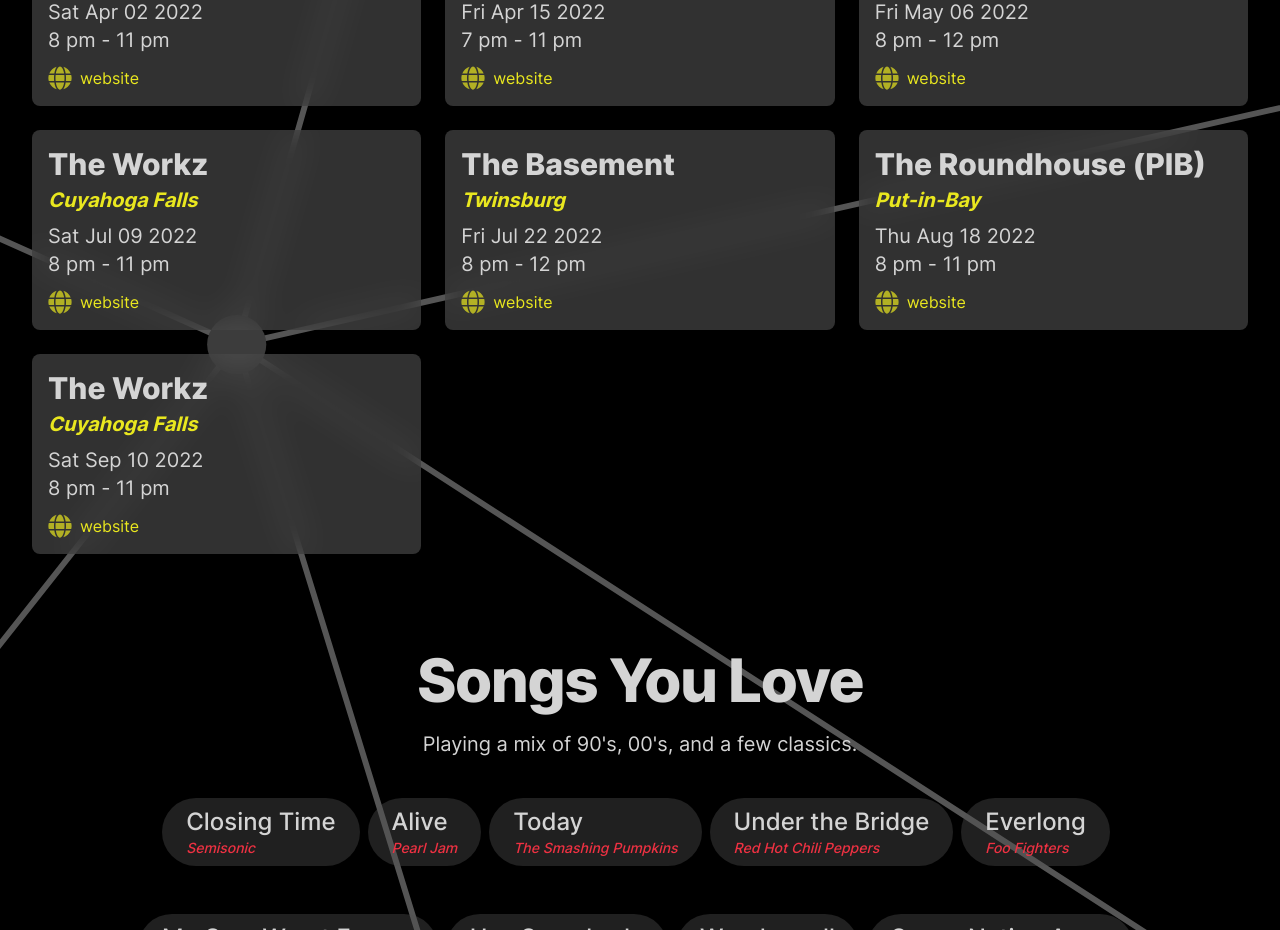
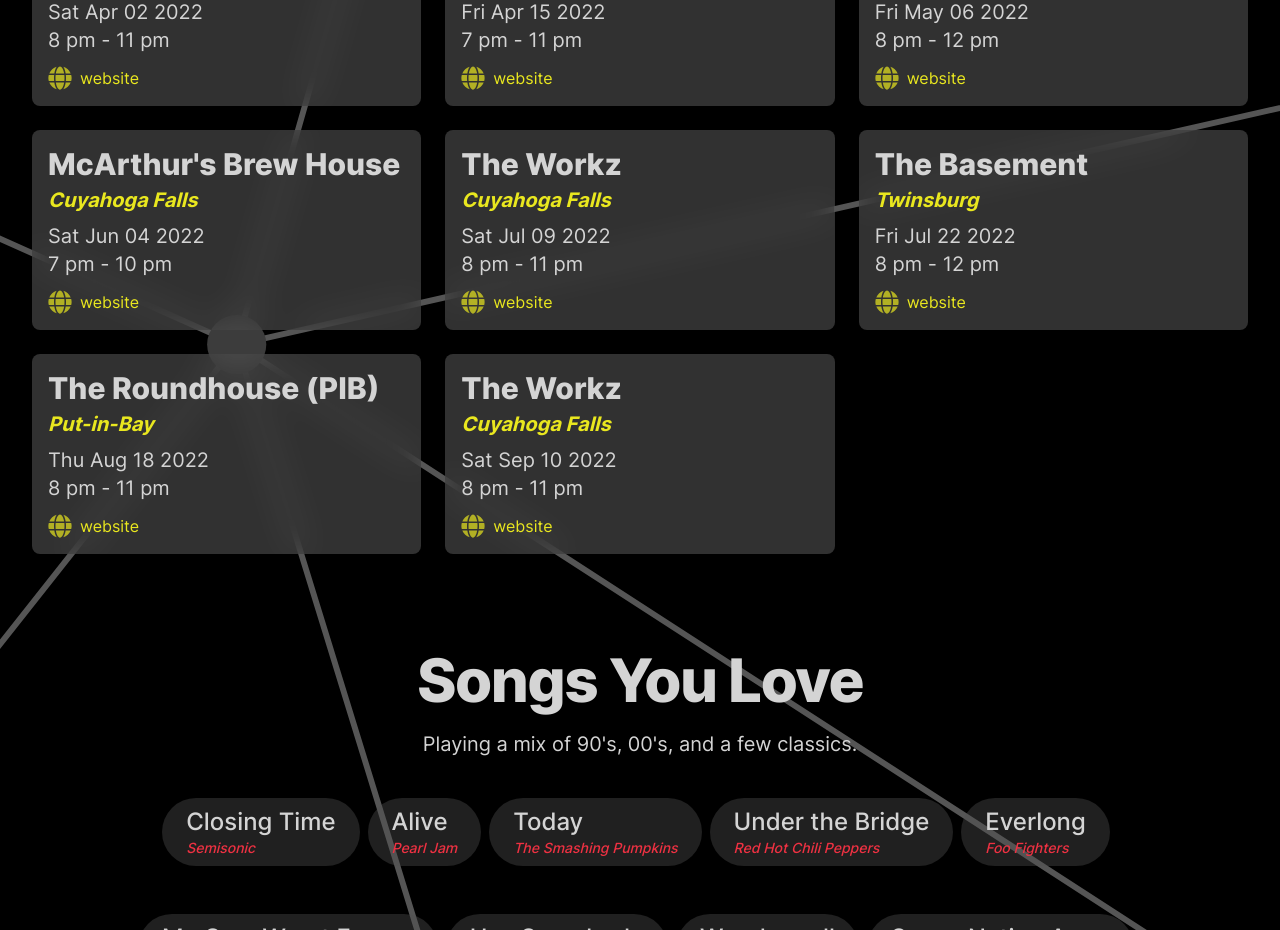
Before and after one commit to keepforever/www.endrockcle.com, a Next.js app: page / in a window 1280 px wide. Shown: the part 3200-4130 px from the top of the page. Built offline with nearby package versions, Linux system fonts and the light colour scheme.

Commit message:
feat: add show

```diff
--- a/src/constants/blackoutDays.ts
+++ b/src/constants/blackoutDays.ts
@@ -25,7 +25,8 @@ export const blackoutDays = [
   '5/27/2022',
   '5/28/2022', // Bryan
   '6/3/2022',
-  '6/4/2022',
+  '6/4/2022', // McArthur's Show
+  '6/5/2022', // OSPW
   '6/17/2022',
   '6/18/2022',
   '6/19/2022',
--- a/src/constants/shows.ts
+++ b/src/constants/shows.ts
@@ -26,6 +26,15 @@ export const shows: Show[] = [
     venueName: 'The Basement',
     beginEnd: '8 pm - 12 pm',
     url: 'https://www.facebook.com/TheBasementTwinsburg',
+  },
+
+  {
+    id: 32,
+    date: '06/04/2022',
+    city: 'Cuyahoga Falls',
+    venueName: "McArthur's Brew House",
+    beginEnd: '7 pm - 10 pm',
+    url: 'https://www.facebook.com/mcarthursbrewhouse',
   },
 
   {
--- a/src/utils/blackout.ts
+++ b/src/utils/blackout.ts
@@ -64,7 +64,7 @@ export function getOrdinalNum(n: number) {
 }
 
 export const availableDates = daysOfYear.filter((date, index) => {
-  const isAfterDayFortyFive = index > 52;
+  const isAfterDayFortyFive = index > 98;
 
   const isFriSatSun =
     date.getDay() === 0 || date.getDay() === 6 || date.getDay() === 5;
```
